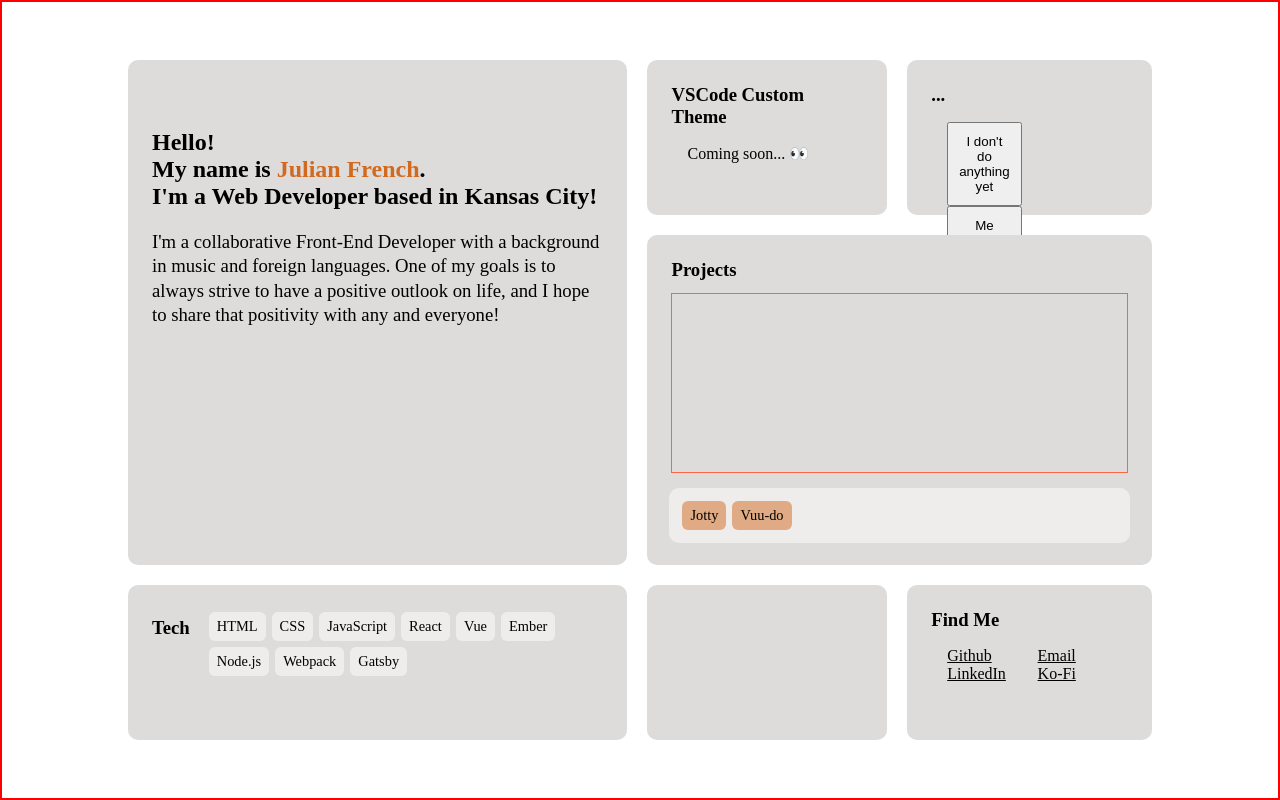
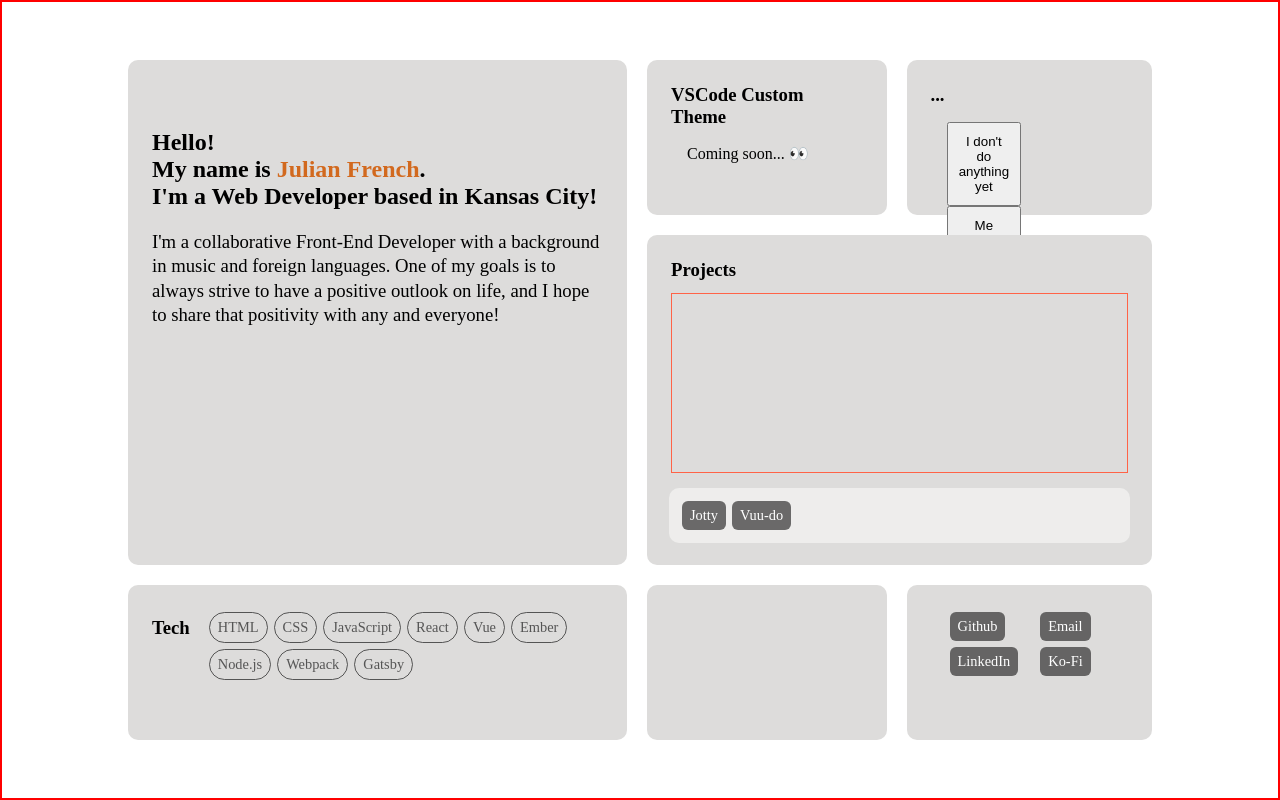
Before and after one commit to Jufrench/ju2, a Gatsby site: page / in a window 1280 px wide. Built offline with nearby package versions, Linux system fonts and the light colour scheme; Gatsby itself is replaced by a stand-in of ours.

Commit message:
Update styling

```diff
--- a/src/pages/index.tsx
+++ b/src/pages/index.tsx
@@ -75,19 +75,39 @@ const projectsList = [
   },
 ];
 
-const skills: string[] = ["HTML","CSS","JavaScript","React","Vue","Ember","Node.js","Webpack","Gatsby"]
+const skills: string[] = ["HTML","CSS","JavaScript","React","Vue","Ember","Node.js","Webpack","Gatsby"];
+
+const contacts = [
+  { name: "Github", link: "https://www.github.com/Jufrench" },
+  { name: "LinkedIn", link: "https://www.linkedin.com/in/julesfrench/" },
+  { name: "Email", link: "mailto:ju.french@gmail.com" },
+  { name: "Ko-Fi", link: "https://ko-fi.com/moijules" },
+]
 
 const pillStyles: React.CSSProperties = {
-  background: "rgba(246,245,244,0.7)",
-  // border: "1px solid rgba(246,245,244,1)",
   fontSize: "0.9rem",
-  borderRadius: "6px",
   padding: "6px 8px",
   textAlign: "center",
   margin: "3px",
   display: "inline-flex",
   justifyContent: "center",
   alignItems: "center",
+  border: "1px solid rgba(51,51,51,0.8)",
+  color: "rgba(51,51,51,0.8)"
+}
+
+const rectButton: React.CSSProperties = {
+  fontSize: "0.9rem",
+  padding: "6px 8px",
+  textAlign: "center",
+  margin: "3px",
+  borderRadius: "6px",
+  display: "inline-flex",
+  justifyContent: "center",
+  alignItems: "center",
+  cursor: "pointer",
+  background: "rgba(51, 51, 51, 0.7)",
+  color: "#fff"
 }
 
 const IndexPage: React.FC<PageProps> = () => {
@@ -152,7 +172,7 @@ const IndexPage: React.FC<PageProps> = () => {
                     // style={{ color: "white", border: "1px solid #333", cursor: "pointer",
                     //     background: "chocolate", padding: "6px", borderRadius: "5px", marginLeft: "10px", display: "flex", justifyContent: "center", alignItems: "flex-end"
                     // }}
-                    style={{...pillStyles, background: "rgba(210,105,30, 0.5)", cursor: "pointer"}}
+                    style={{...rectButton}}
                   >{project.title}</li>
                 )
               })}
@@ -166,7 +186,7 @@ const IndexPage: React.FC<PageProps> = () => {
             <ul style={{...gridItemContentBody, listStyleType: "none", paddingTop: "0"}}>
               {skills.map((skill, index) => {
                 return (
-                  <li key={index} style={{...pillStyles}}>{skill}</li>
+                  <li key={index} style={{...pillStyles, borderRadius: "20px"}}>{skill}</li>
                 )
               })}
             </ul>
@@ -183,12 +203,17 @@ const IndexPage: React.FC<PageProps> = () => {
         </section>
         {/* <footer className="contact" style={{...gridItem, gridColumn: "4 / 5", gridRow: "4 / 5"}}> */}
         <section className="contact" style={{...gridItem}}>
-          <h3 style={gridItemContentHeading}>Find Me</h3>
-          <ul style={{...contactStyles, ...gridItemContentBody, columnCount: 2}}>
-            <li style={contactItemStyles}><a style={contactAnchorItemStyles} href="https://www.github.com/Jufrench">Github</a></li>
+          {/* <h3 style={gridItemContentHeading}>Find Me</h3> */}
+          <ul style={{...contactStyles, ...gridItemContentBody, columnCount: 2, paddingTop: "0"}}>
+            {/* <li style={contactItemStyles}><a style={contactAnchorItemStyles} href="https://www.github.com/Jufrench">Github</a></li>
             <li style={contactItemStyles}><a style={contactAnchorItemStyles} href="https://www.linkedin.com/in/julesfrench/">LinkedIn</a></li>
             <li style={contactItemStyles}><a style={contactAnchorItemStyles} href="mailto:ju.french@gmail.com">Email</a></li>
-            <li style={contactItemStyles}><a style={contactAnchorItemStyles} href="https://ko-fi.com/moijules">Ko-Fi</a></li>
+            <li style={contactItemStyles}><a style={contactAnchorItemStyles} href="https://ko-fi.com/moijules">Ko-Fi</a></li> */}
+            {contacts.map((contact, index) => {
+              return (
+                <li key={index}><a style={{...rectButton, textDecoration: "none"}} href={contact.link}>{contact.name}</a></li>
+              )
+            })}
           </ul>
         </section>
       </main>
```
